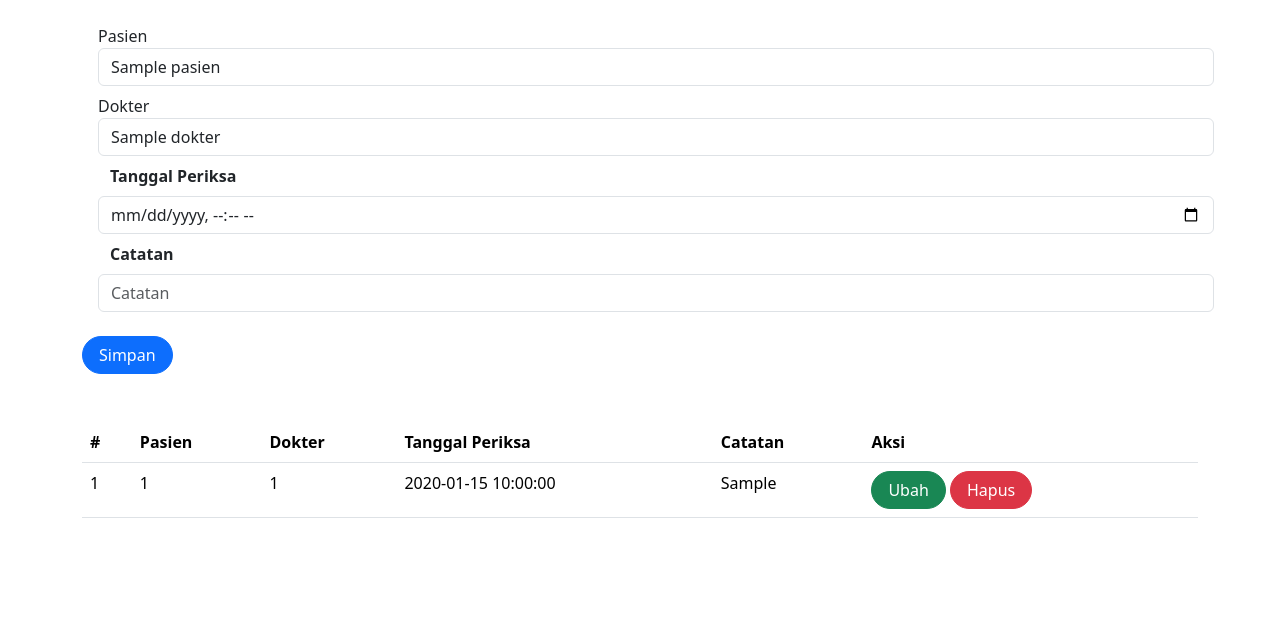
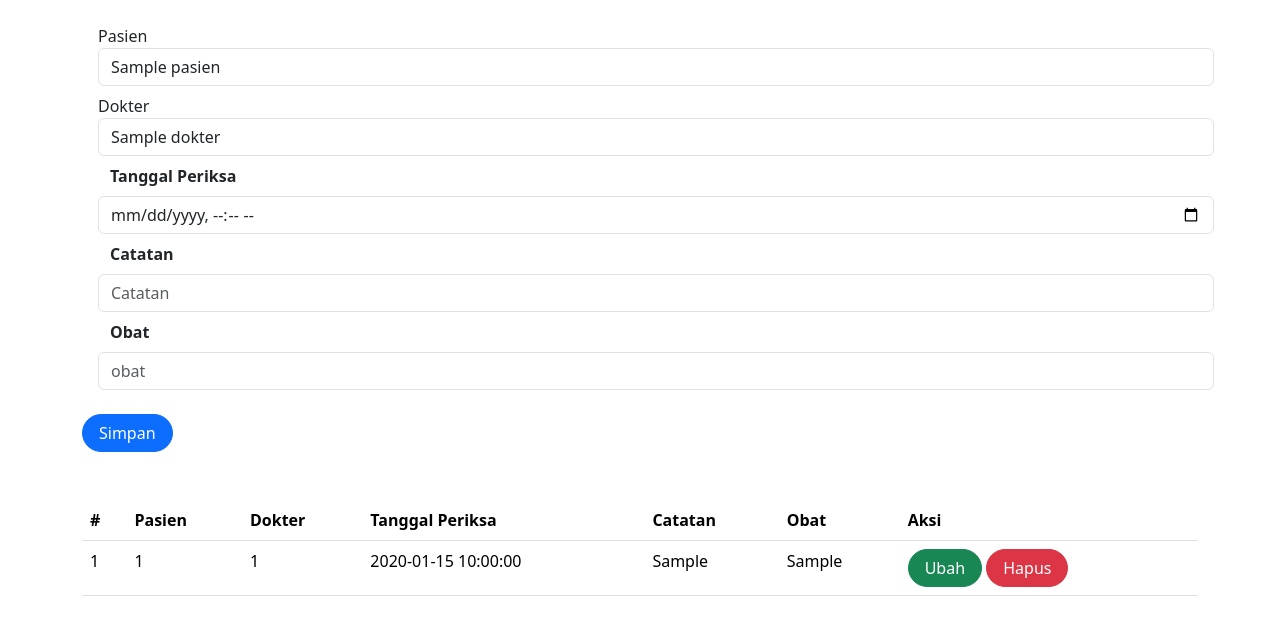
Before and after one commit to andiikhsannur/projectcapstone, a PHP site: page /periksa.php in a window 1280 px wide. Shown: the top 635 px of the page. Run offline with PHP 8.4, Linux system fonts and the light colour scheme; tables that the repository leaves empty or names only in its code hold one stand-in row (values such as "Sample post"); data that the repository does not hold is empty.

Commit message:
tambah fitur obat

```diff
--- a/periksa.php
+++ b/periksa.php
@@ -20,6 +20,7 @@
         <?php
             $tgl_periksa = '';
             $catatan = '';
+            $obat = '';
             if (isset($_GET['id'])) {
                 $ambil = mysqli_query($mysqli, "SELECT * FROM periksa
                 WHERE id_periksa='" . $_GET['id'] . "'");
@@ -28,6 +29,7 @@
                 $id_dokter = $row['id_dokter'];
                 $tgl_periksa = $row['tgl_periksa'];
                 $catatan = $row['catatan'];
+                $obat = $row['obat'];
             }
         ?>
             <input type="hidden" name="id" value="<?php echo $_GET['id'] ?>">
@@ -86,6 +88,12 @@
                 </label>
                 <input type="text" class="form-control" name="catatan" id="inputCatatan" placeholder="Catatan" value="<?php echo $catatan ?>">
             </div>
+            <div class="row mx-sm-3 mb-2">
+                <label for="inputObat" class="form-label fw-bold">
+                    Obat
+                </label>
+                <input type="text" class="form-control" name="obat" id="inputObat" placeholder="obat" value="<?php echo $obat ?>">
+            </div>
             <!-- menurunkan posisi submit -->
             <div class="row mt-3">
                 <div class = "col">
@@ -105,6 +113,7 @@
                     <th scope="col">Dokter</th>
                     <th scope="col">Tanggal Periksa</th>
                     <th scope="col">Catatan</th>
+                    <th scope="col">Obat</th>
                     <th scope="col">Aksi</th>
                 </tr>
             </thead>
@@ -124,6 +133,7 @@
                             <td><?php echo $data['id_dokter'] ?></td>
                             <td><?php echo $data['tgl_periksa'] ?></td>
                             <td><?php echo $data['catatan'] ?></td>
+                            <td><?php echo $data['obat'] ?></td>
                             <td>
                                 <a class="btn btn-success rounded-pill px-3"
                                 href="index.php?page=periksa&id=<?php echo $data['id'] ?>">
@@ -144,17 +154,19 @@
                     $ubah = mysqli_query($mysqli, "UPDATE periksa SET
                                                     id_pasien = '" . $_POST['id_pasien'] . "',
                                                     id_dokter = '" . $_POST['id_dokter'] . "',
-                                                    tgl_periksa = '" . $_POST['tgl_periksa'] . "'
-                                                    catatan = '" . $_POST['catatan'] . "'
+                                                    tgl_periksa = '" . $_POST['tgl_periksa'] . "',
+                                                    catatan = '" . $_POST['catatan'] . "',
+                                                    obat = '" .$_POST['obat'] . "'
                                                     WHERE
                                                     id_periksa = '" . $_POST['id_periksa'] . "'");
                 } else {
-                    $tambah = mysqli_query($mysqli, "INSERT INTO periksa(id_pasien,id_dokter,tgl_periksa,catatan)
+                    $tambah = mysqli_query($mysqli, "INSERT INTO periksa(id_pasien,id_dokter,tgl_periksa,catatan,obat)
                                                     VALUES (
                                                         '" . $_POST['id_pasien'] . "',
                                                         '" . $_POST['id_dokter'] . "',
                                                         '" . $_POST['tgl_periksa'] . "',
-                                                        '" . $_POST['catatan'] . "'
+                                                        '" . $_POST['catatan'] . "',
+                                                        '" . $_POST['obat'] . "'
                                                         )");
                 }
                 echo "<script>
```
